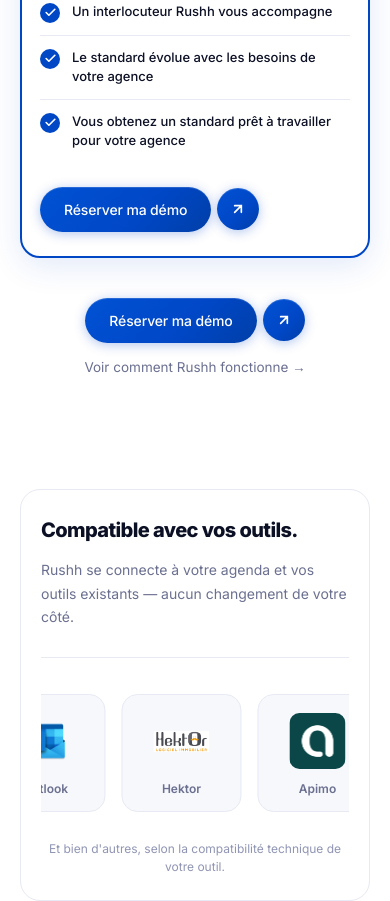
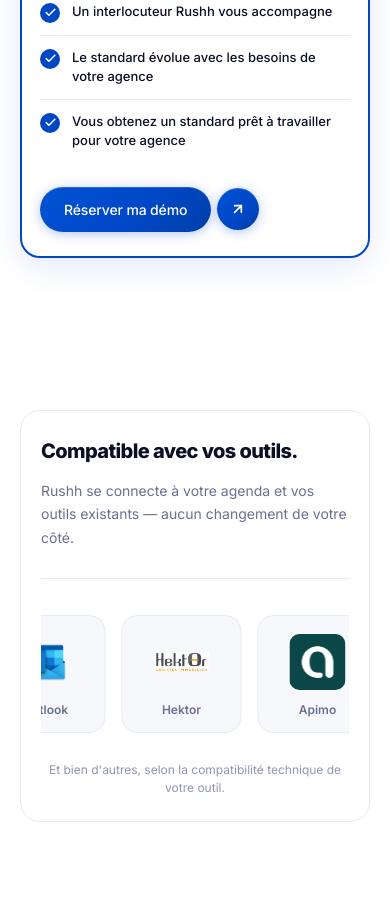
Before and after one commit to gasparddd64/rushh-landingpage, a Next.js app: page / in a window 390 px wide. Shown: the part 4601-5502 px from the top of the page. Built offline with nearby package versions, Linux system fonts and the light colour scheme.

Commit message:
fix mobile: hide cmp-ctas below compare section on mobile

```diff
--- a/app/globals.css
+++ b/app/globals.css
@@ -828,6 +828,7 @@
   .cmp-list-item { font-size: 13px; }
   .cmp-footer--desktop { display: none; }
   .cmp-footer--mobile { display: block; margin-top: 24px; }
+  .cmp-ctas { display: none; }
 }
 
 /* ---------- INTEGRATIONS SECTION ---------- */
```
